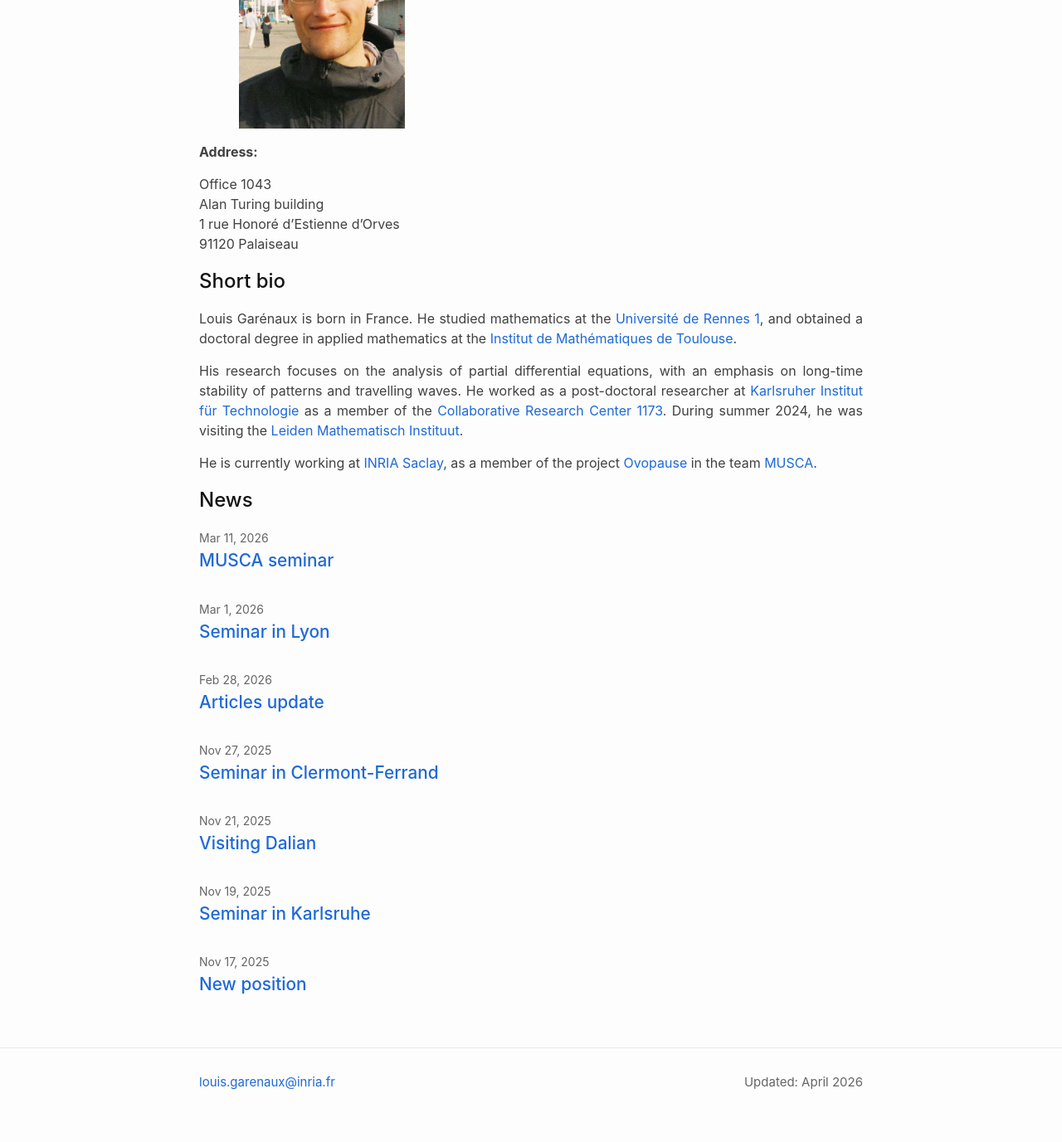
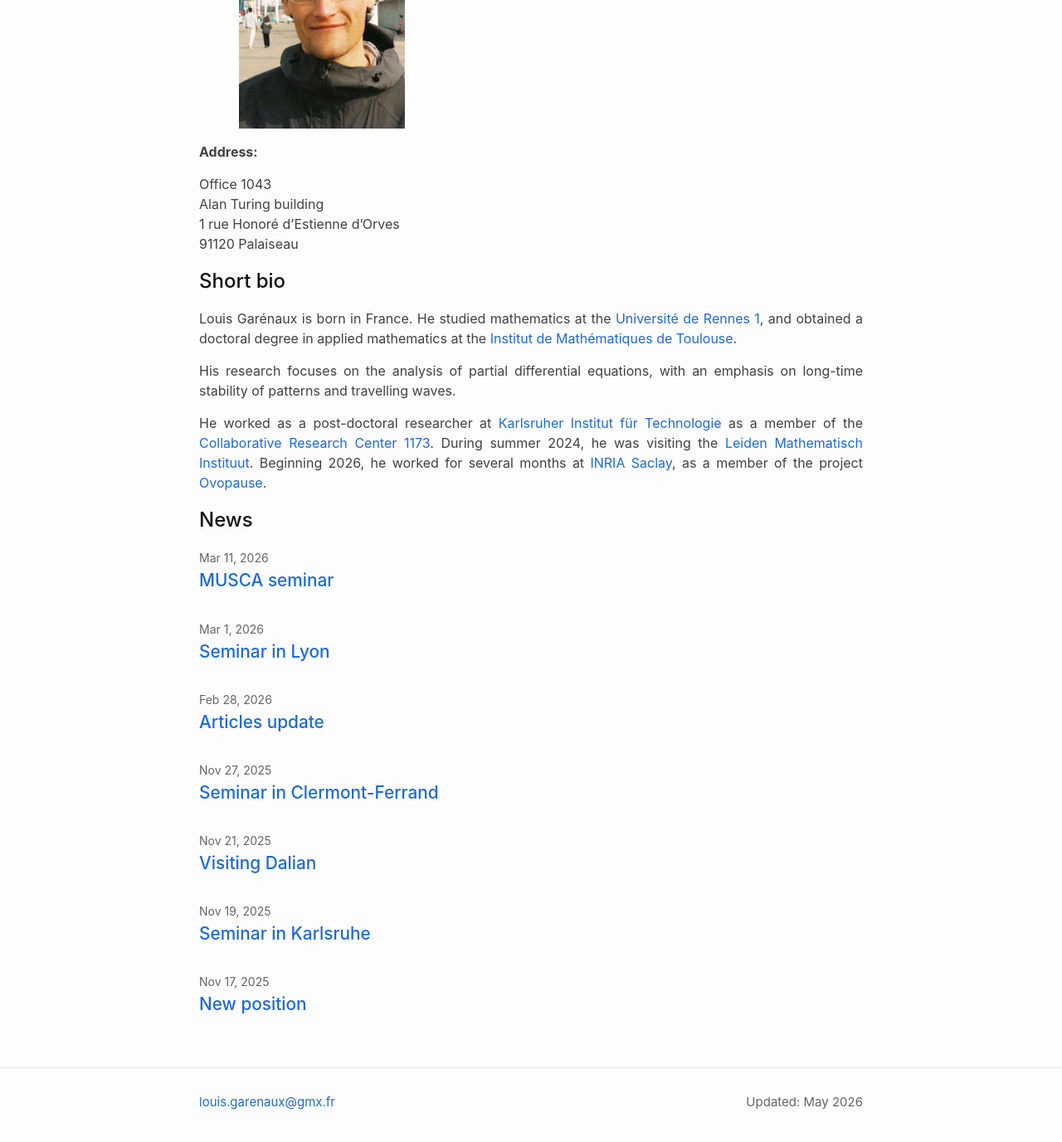
Before and after one commit to louisgarenaux/louisgarenaux.github.io, a Jekyll site: the page built from index.markdown, in a window 1280 px wide and 1400 px high, scrolled down 219 px. Shown: the top 1377 px of the window at 83% size. Built offline with Jekyll 4.4.1, drawn with Linux system fonts in a browser that asks for light colours; nearby versions of some CDN libraries.

Commit message:
Update general infos

```diff
--- a/_config.yml
+++ b/_config.yml
@@ -18,14 +18,14 @@
 # You can create any custom variable you would like, and they will be accessible
 # in the templates via {{ site.myvariable }}.
 
-last_update: April 2026
+last_update: May 2026
 
 title: Louis Garénaux
 
 author:
   name: Louis Garénaux
-  email: louis.garenaux@inria.fr
-#  email: louis.garenaux@gmx.fr
+#  email: louis.garenaux@inria.fr
+  email: louis.garenaux@gmx.fr
 
 description: >- # this means to ignore newlines until "baseurl:"
   Louis Garénaux is a researcher in mathematics. He is interested in long time stability for partial differential equations and in travelling wave solutions.
--- a/index.markdown
+++ b/index.markdown
@@ -15,9 +15,10 @@ list_title: News
 
 Louis Garénaux is born in France. He studied mathematics at the [Université de Rennes 1][url-rennes], and obtained a doctoral degree in applied mathematics at the [Institut de Mathématiques de Toulouse][url-toulouse].
 
-His research focuses on the analysis of partial differential equations, with an emphasis on long-time stability of patterns and travelling waves. He worked as a post-doctoral researcher at [Karlsruher Institut für Technologie][url-kit] as a member of the [Collaborative Research Center 1173][url-crc]. During summer 2024, he was visiting the [Leiden Mathematisch Instituut][url-leiden].
+His research focuses on the analysis of partial differential equations, with an emphasis on long-time stability of patterns and travelling waves.
 
-He is currently working at [INRIA Saclay][url-inria], as a member of the project [Ovopause][url-ovopause] in the team [MUSCA][url-musca].
+He worked as a post-doctoral researcher at [Karlsruher Institut für Technologie][url-kit] as a member of the [Collaborative Research Center 1173][url-crc]. During summer 2024, he was visiting the [Leiden Mathematisch Instituut][url-leiden]. Beginning 2026, he worked for several months at [INRIA Saclay][url-inria], as a member of the project [Ovopause][url-ovopause].
+
 
 [url-rennes]: https://www.univ-rennes.fr/
 [url-toulouse]: https://www.math.univ-toulouse.fr/en/
@@ -25,5 +26,4 @@ He is currently working at [INRIA Saclay][url-inria], as a member of the project
 [url-crc]: https://www.waves.kit.edu/
 [url-leiden]: https://www.universiteitleiden.nl/en/science/mathematics
 [url-inria]: https://www.inria.fr/en/inria-saclay-centre
-[url-musca]: https://team.inria.fr/musca/
 [url-ovopause]: https://team.inria.fr/musca/ovopause/
```
